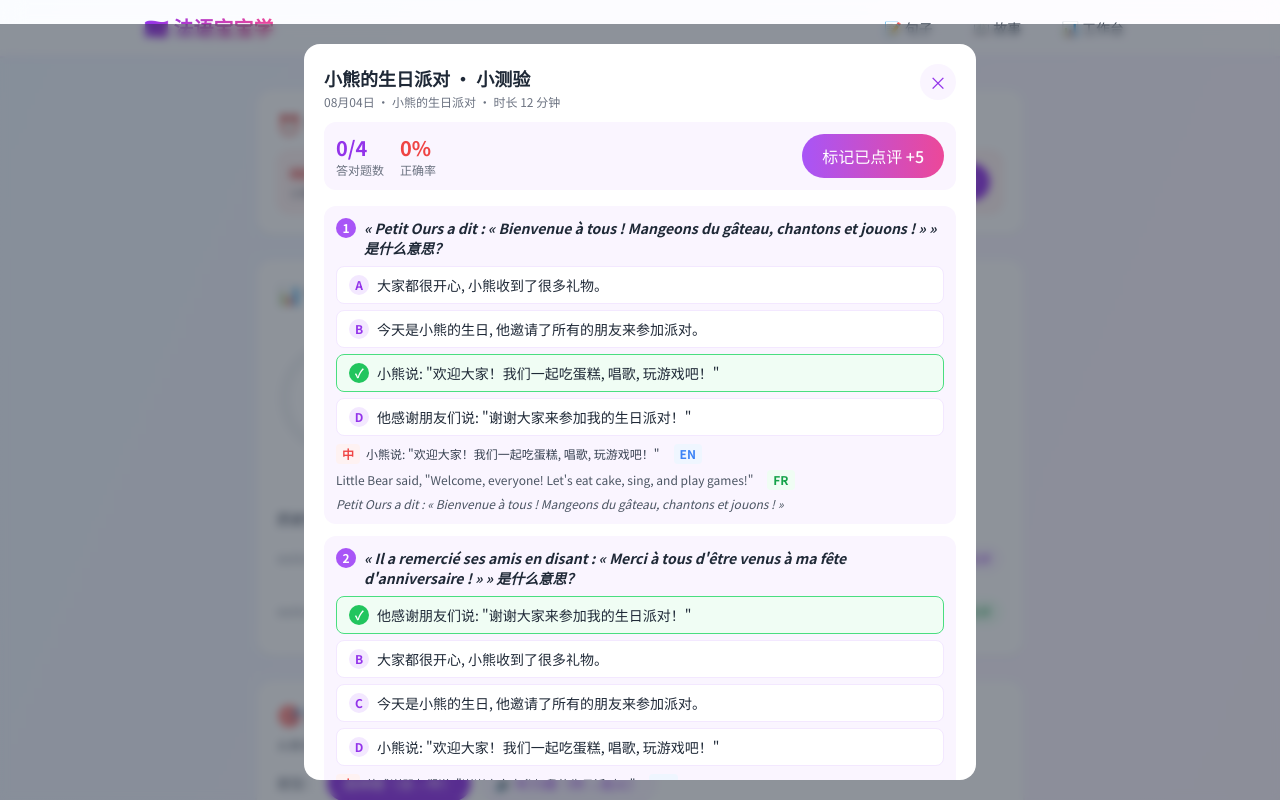
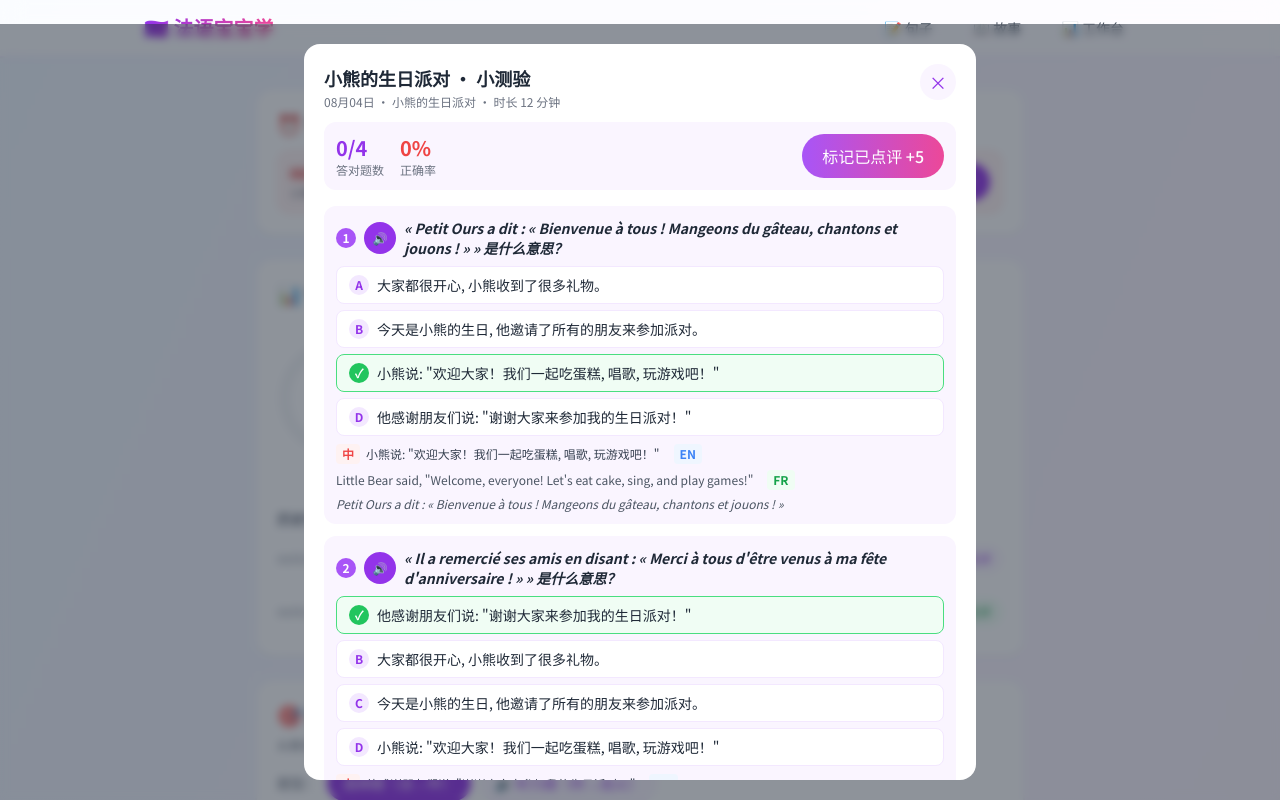
Before and after one commit to FLX-InDev/french_learning, a Next.js app: page /workspace in a window 1280 px wide. Both pictures are taken after a click on the button "去点评". Shown: the top 800 px of the page. Built offline with nearby package versions, Linux system fonts and the light colour scheme.

Commit message:
feat: add French pronunciation to quiz review modal
Reuse existing browser Web Speech API (fr-FR) via playFr closure,
threaded through WorkspaceView -> QuizModal -> QuestionCard so each
reviewed question shows a per-question 🔊 play button.

Co-Authored-By: WorkBuddy <workbuddy@tencent.com>

```diff
--- a/app/workspace/WorkspaceView.tsx
+++ b/app/workspace/WorkspaceView.tsx
@@ -815,6 +815,7 @@ export default function WorkspaceView({
               session={activeQuiz}
               onClose={() => setActiveQuizId(null)}
               onReview={() => markReviewed(activeQuiz.id)}
+              onPlay={playFr}
             />
           </div>
         </div>
@@ -944,10 +945,12 @@ function QuizModal({
   session,
   onClose,
   onReview,
+  onPlay,
 }: {
   session: StudySession;
   onClose: () => void;
   onReview: () => void;
+  onPlay: (text: string) => void;
 }) {
   const r = quizResult(session);
   return (
@@ -999,21 +1002,36 @@ function QuizModal({
       </div>
       <div className="space-y-3">
         {session.quiz.questions.map((q, i) => (
-          <QuestionCard key={i} q={q} index={i} />
+          <QuestionCard key={i} q={q} index={i} onPlay={onPlay} />
         ))}
       </div>
     </div>
   );
 }
 
-function QuestionCard({ q, index }: { q: QuizQuestion; index: number }) {
+function QuestionCard({
+  q,
+  index,
+  onPlay,
+}: {
+  q: QuizQuestion;
+  index: number;
+  onPlay: (text: string) => void;
+}) {
   const labels = ["A", "B", "C", "D"];
   return (
     <div className="bg-purple-50 rounded-xl p-3">
-      <div className="font-semibold text-sm text-gray-800 mb-2 flex gap-2">
+      <div className="font-semibold text-sm text-gray-800 mb-2 flex items-center gap-2">
         <span className="w-5 h-5 rounded-full bg-purple-500 text-white flex items-center justify-center text-xs shrink-0">
           {index + 1}
         </span>
+        <button
+          className="shrink-0 w-8 h-8 rounded-full bg-purple-600 text-white text-xs flex items-center justify-center hover:bg-purple-700 transition"
+          onClick={() => onPlay(q.fr)}
+          title="播放法语发音"
+        >
+          🔊
+        </button>
         <span className="italic">« {q.fr} » 是什么意思？</span>
       </div>
       <div className="space-y-1.5">
```
